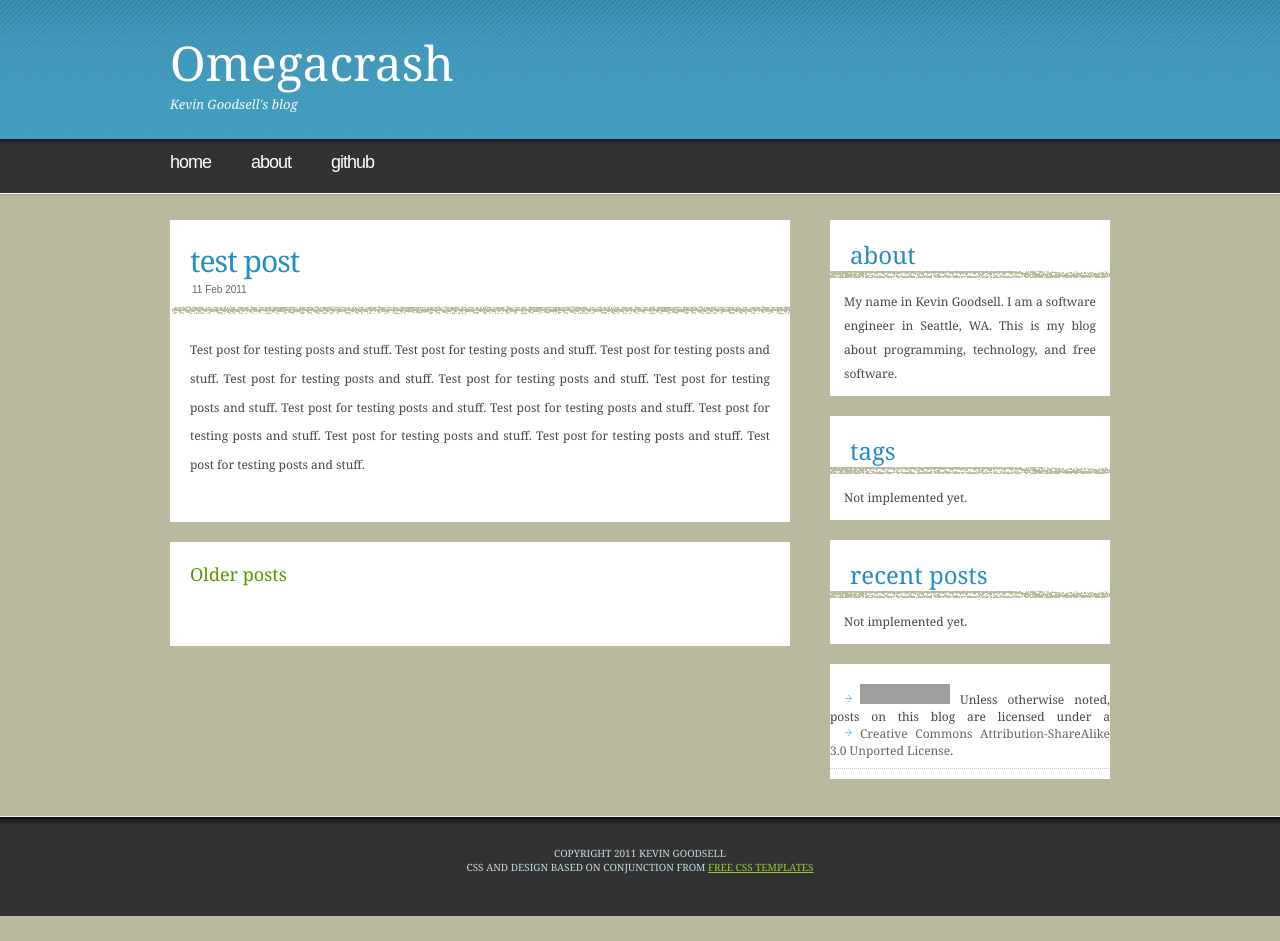
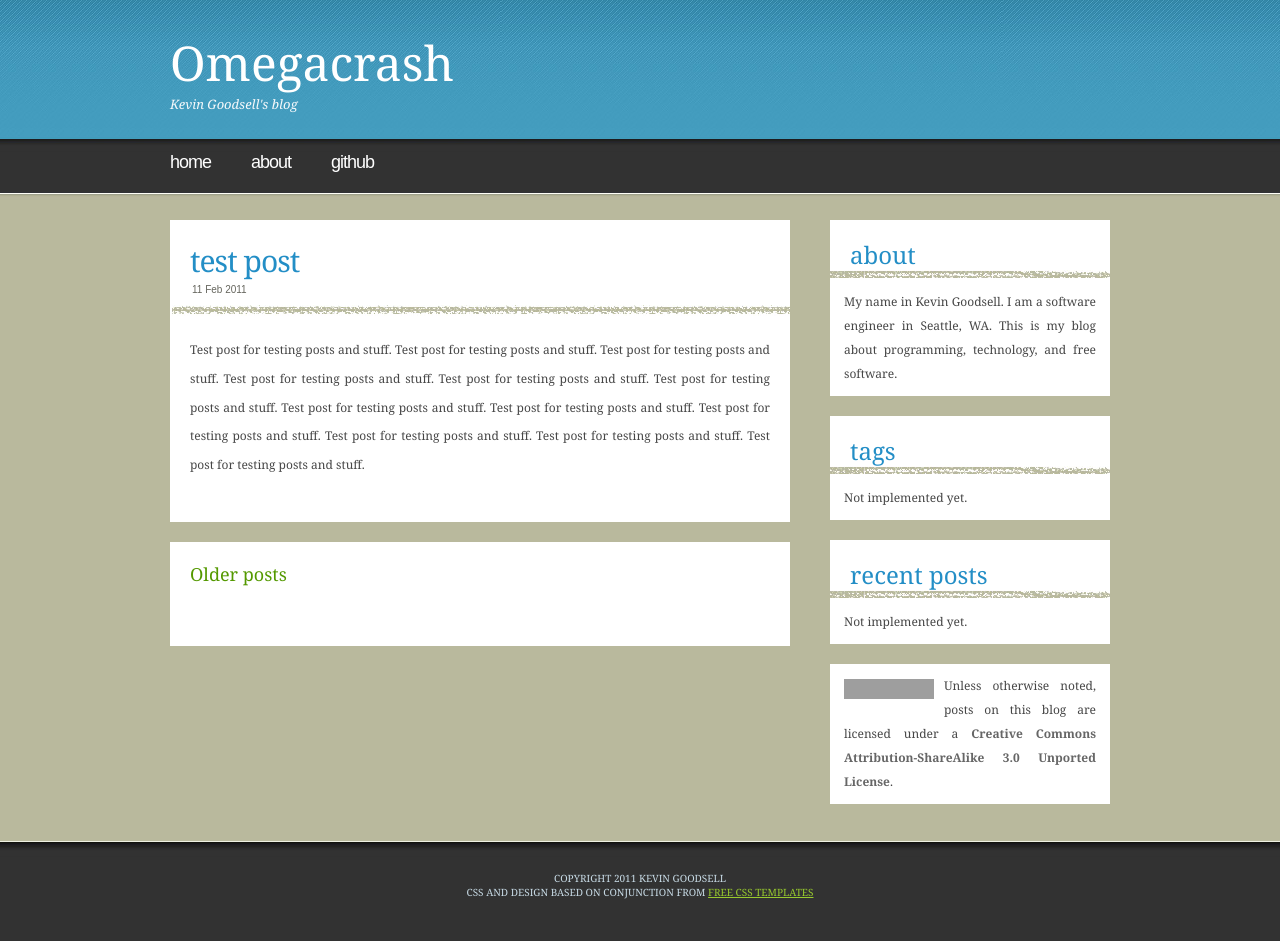
Before and after one commit to KevinGoodsell/kevingoodsell.github.com, a Jekyll site: the page built from index.html, in a window 1280 px wide. Built offline with Jekyll 4.4.1, drawn with Linux system fonts in a browser that asks for light colours; before the commit the page ends 916 px from its top, so only the background shows below that; grey boxes are pictures that could not be loaded.

Commit message:
Formatting for images inside paragraphs.

```diff
--- a/_layouts/default.html
+++ b/_layouts/default.html
@@ -47,17 +47,14 @@
                 </li>
                 <li>
                     <!-- logos and stuff go here -->
-                    <ul>
-                        <li>
-                            <a rel="license" href="http://creativecommons.org/licenses/by-sa/3.0/">
-                                <img alt="Creative Commons License" src="http://i.creativecommons.org/l/by-sa/3.0/88x31.png">
-                            </a>
-                            Unless otherwise noted, posts on this blog are
-                            licensed under a
-                            <a rel="license" href="http://creativecommons.org/licenses/by-sa/3.0/">
-                            Creative Commons Attribution-ShareAlike 3.0 Unported License</a>.
-                        </li>
-                    </ul>
+                    <p>
+                    <a rel="license" href="http://creativecommons.org/licenses/by-sa/3.0/">
+                        <img class="par" alt="Creative Commons License" src="http://i.creativecommons.org/l/by-sa/3.0/88x31.png">
+                    </a>
+                    Unless otherwise noted, posts on this blog are licensed
+                    under a
+                    <a rel="license" href="http://creativecommons.org/licenses/by-sa/3.0/">
+                    Creative Commons Attribution-ShareAlike 3.0 Unported License</a>.
                 </li>
             </ul>
         </div> <!-- sidebar -->
--- a/css/style.css
+++ b/css/style.css
@@ -53,6 +53,16 @@
 img.right {
 	float: right;
 	margin: 7px 0 0 30px;
+}
+
+img.par {
+	float: left;
+	margin: 5px 10px 10px 0px;
+}
+
+img.par-alt {
+	float: right;
+	margin: 5px 0px 10px 10px;
 }
 
 hr { display: none; }
```
